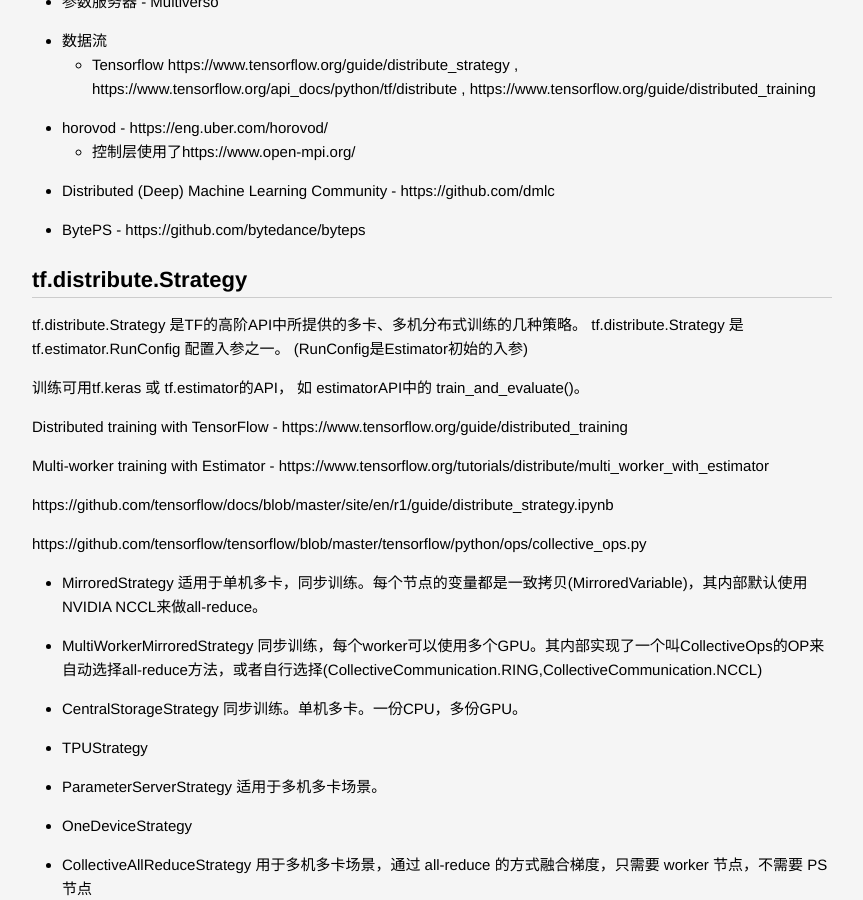
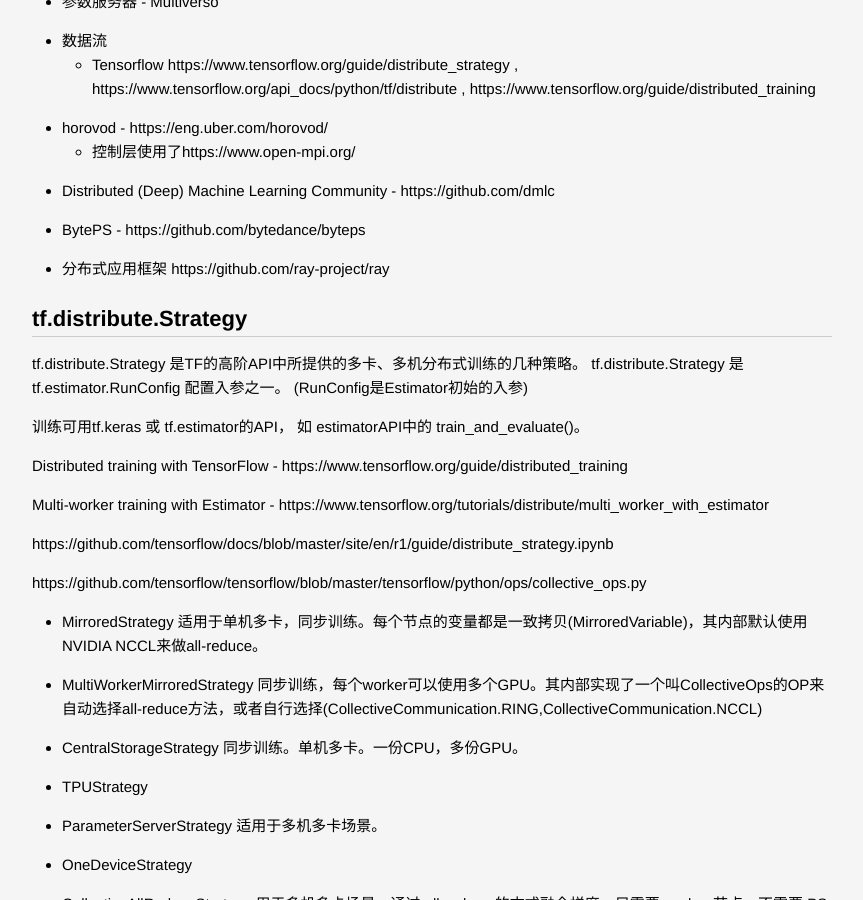
Before and after one commit to lucky521/blog, a Jekyll site: the page built from _posts/ml/2019-03-23-ML-Distributed.markdown, in a window 1280 px wide and 900 px high, scrolled down 6512 px. Shown: the whole window, without its empty margins (208-1071 px from the left). Built offline with Jekyll 4.4.1, drawn with Linux system fonts in a browser that asks for light colours.

Commit message:
Update 2019-03-23-ML-Distributed.markdown

```diff
--- a/_posts/ml/2019-03-23-ML-Distributed.markdown
+++ b/_posts/ml/2019-03-23-ML-Distributed.markdown
@@ -256,6 +256,8 @@
 
 - BytePS - https://github.com/bytedance/byteps
 
+- 分布式应用框架 https://github.com/ray-project/ray
+
 
 
 ## tf.distribute.Strategy
```
